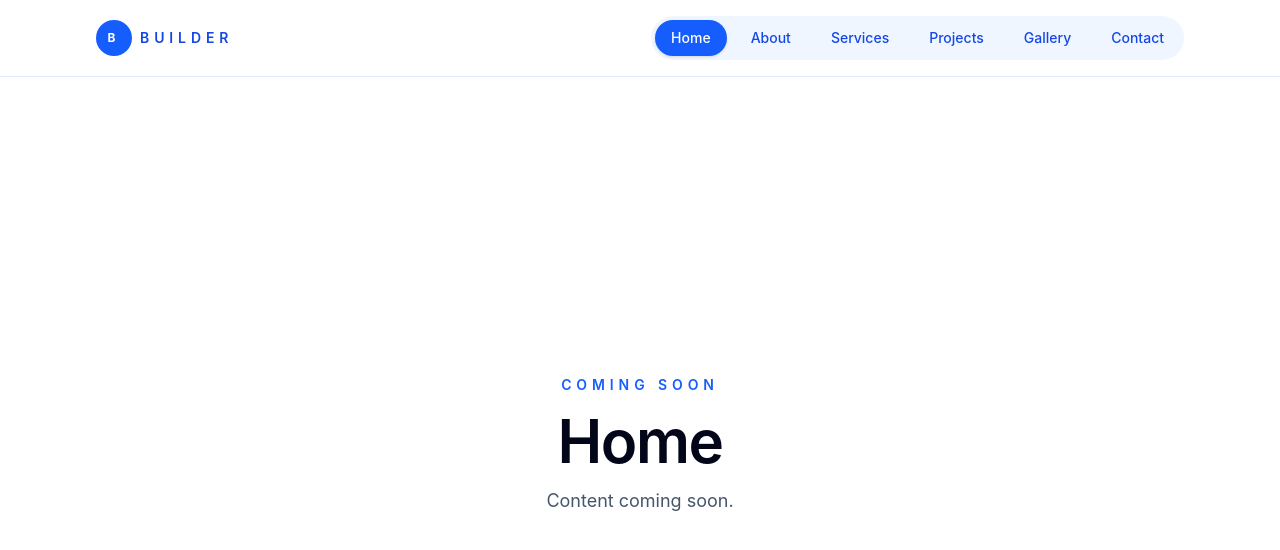
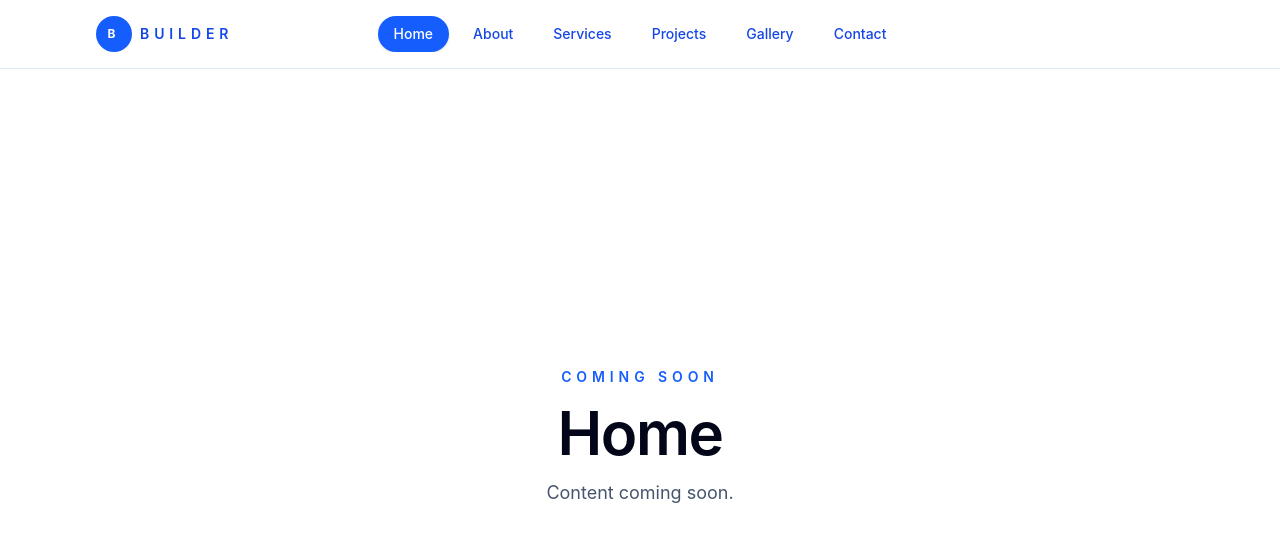
Before and after one commit to YojitSiddhant/builder-website, a Next.js app: page / in a window 1280 px wide. Shown: the top 550 px of the page. Built offline with nearby package versions, Linux system fonts and the light colour scheme.

Commit message:
Center navbar and remove background box

```diff
--- a/components/site-header.tsx
+++ b/components/site-header.tsx
@@ -17,10 +17,10 @@ export function SiteHeader() {
 
   return (
     <header className="sticky top-0 z-50 border-b border-blue-100 bg-white/95 backdrop-blur-xl">
-      <div className="mx-auto flex w-full max-w-6xl items-center justify-between gap-6 px-4 py-4 sm:px-6 lg:px-8">
+      <div className="mx-auto grid w-full max-w-6xl grid-cols-[1fr_auto_1fr] items-center gap-6 px-4 py-4 sm:px-6 lg:px-8">
         <Link
           href="/"
-          className="inline-flex items-center gap-2 text-sm font-semibold uppercase tracking-[0.35em] text-blue-700"
+          className="inline-flex w-fit items-center gap-2 text-sm font-semibold uppercase tracking-[0.35em] text-blue-700"
         >
           <span className="flex h-9 w-9 items-center justify-center rounded-full bg-blue-600 text-xs font-bold text-white">
             B
@@ -28,8 +28,8 @@ export function SiteHeader() {
           Builder
         </Link>
 
-        <nav aria-label="Primary" className="overflow-x-auto">
-          <ul className="flex min-w-max items-center gap-2 rounded-full bg-blue-50 p-1 text-sm font-medium text-blue-700">
+        <nav aria-label="Primary" className="justify-self-center overflow-x-auto">
+          <ul className="flex min-w-max items-center gap-2 text-sm font-medium text-blue-700">
             {links.map((link) => {
               const isActive =
                 link.href === "/"
@@ -45,7 +45,7 @@ export function SiteHeader() {
                       "inline-flex items-center rounded-full px-4 py-2 transition-colors",
                       isActive
                         ? "bg-blue-600 text-white shadow-sm"
-                        : "text-blue-700 hover:bg-white hover:text-blue-900",
+                        : "text-blue-700 hover:bg-blue-50 hover:text-blue-900",
                     ].join(" ")}
                   >
                     {link.label}
@@ -55,6 +55,8 @@ export function SiteHeader() {
             })}
           </ul>
         </nav>
+
+        <div aria-hidden="true" />
       </div>
     </header>
   );
```
